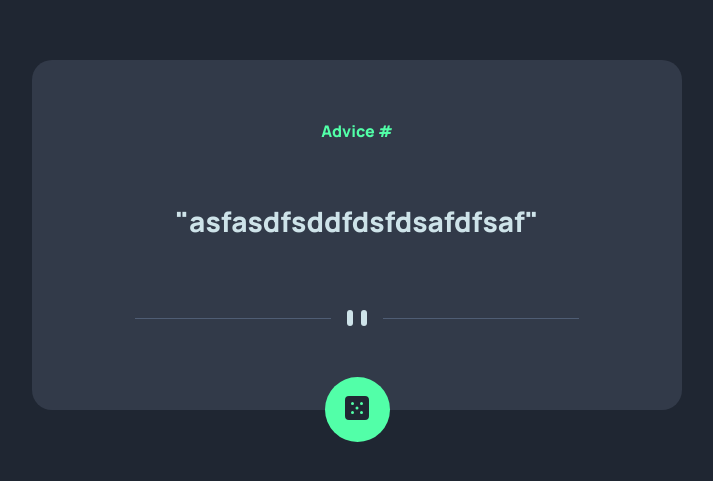
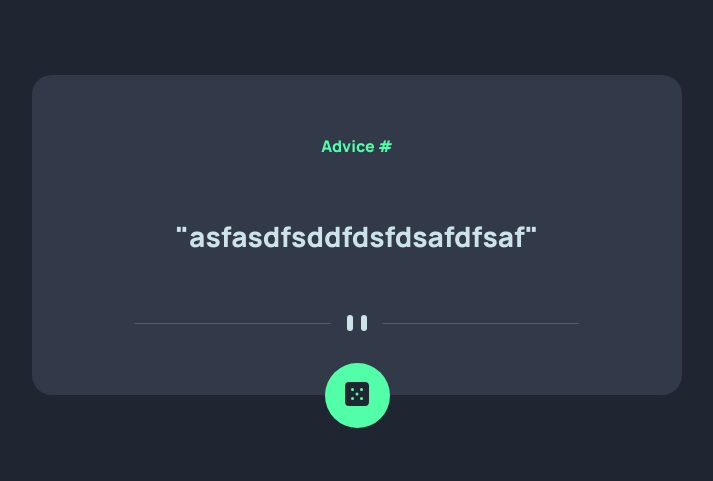
Before and after one commit to NaiBarros/Advice-generator-app, a plain HTML site: page index.html in a window 1280 px wide. Shown: the part 165-646 px from the top of the page, without its empty margins (283-996 px from the left). Drawn offline with Linux system fonts and the light colour scheme; no server answers.

Commit message:
Ajustando o CSS

```diff
--- a/style.css
+++ b/style.css
@@ -26,15 +26,13 @@ main {
 
 section {
   width: 650px;
-  height: 350px;
   background-color: hsl(217, 19%, 24%);
   border-radius: 20px;
   display: flex;
   flex-direction: column;
   align-items: center;
   position: relative;
-  padding: 0px 50px 100px 50px;
-
+  padding: 0px 50px 60px 50px;
 }
 
 p {
@@ -51,10 +49,7 @@ h1 {
   text-align: center;
 }
 
-.divisaoPagina {
-  position: absolute;
-  margin-top: 250px;
-}
+.divisaoPagina {}
 
 button {
   background-color: hsl(150, 100%, 66%);
@@ -62,8 +57,8 @@ button {
   height: 65px;
   border-radius: 50%;
   border: none;
-  margin-top: 317px;
   position: absolute;
+  top: calc(100% - 32.5px);
   display: flex;
   justify-content: center;
   align-items: center;
```
